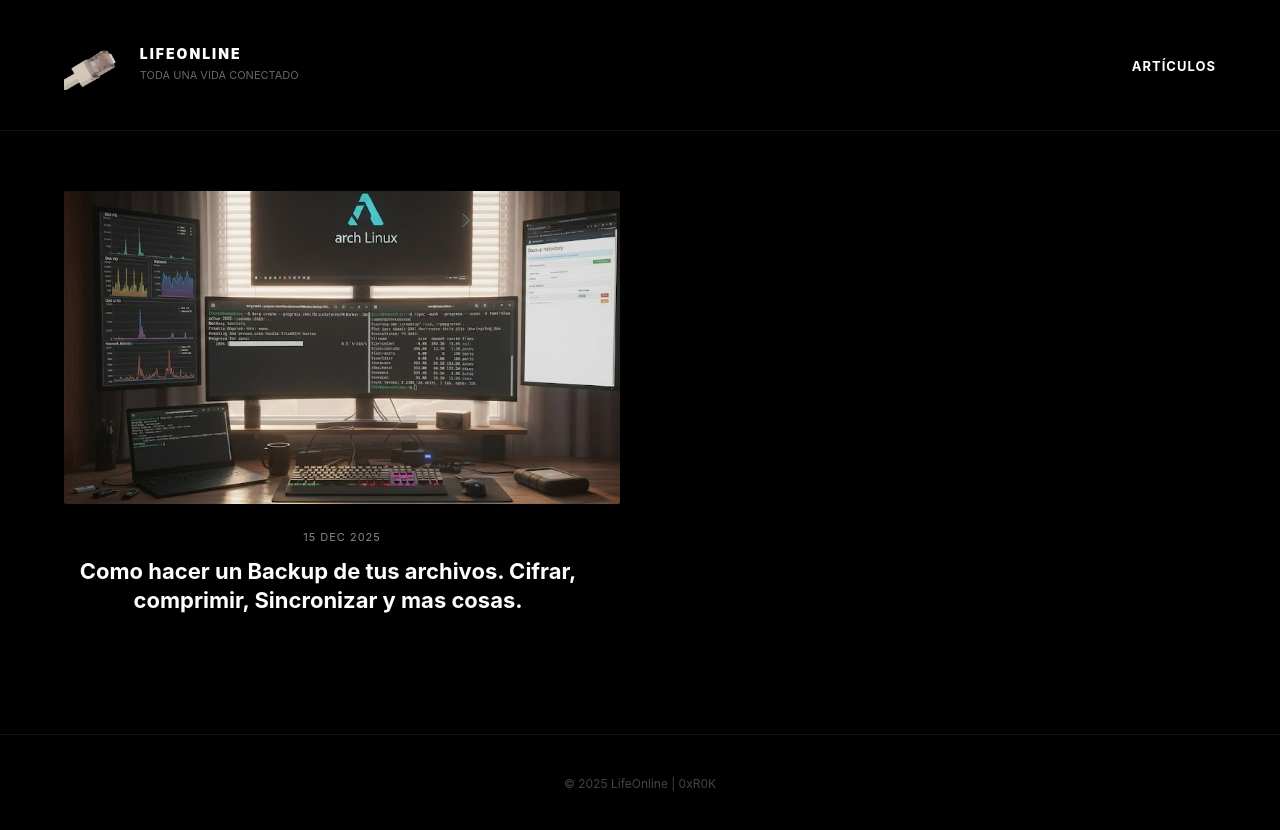
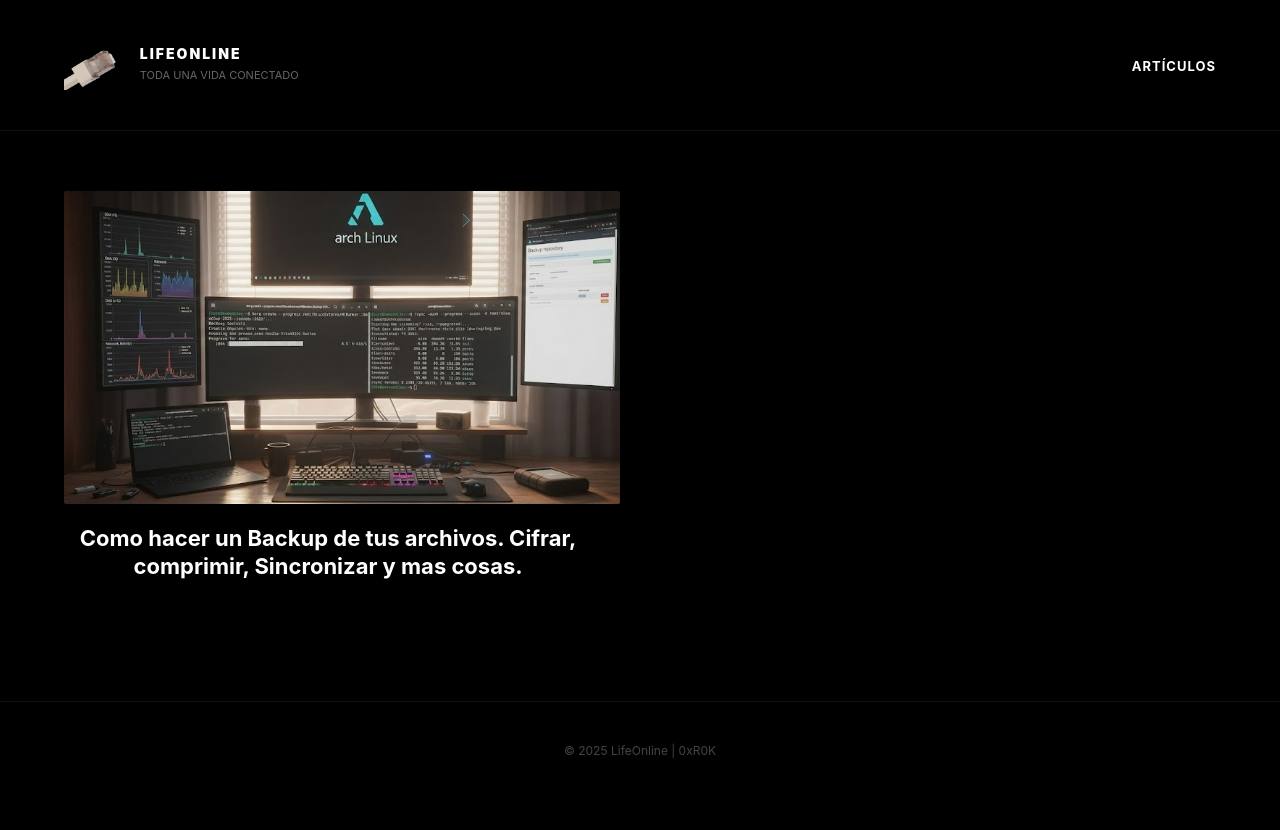
Before and after one commit to 0xR0K/0xR0K.github.io, a Jekyll site: the page built from index.md, in a window 1280 px wide. Shown: the top 830 px of the page. Built offline with Jekyll 4.4.1, drawn with Linux system fonts in a browser that asks for light colours.

Commit message:
Actualizaciones varias

```diff
--- a/_layouts/home.html
+++ b/_layouts/home.html
@@ -37,10 +37,7 @@
             <div class="post-image-container">
               <img src="{{ '/assets/images/' | append: articulo.slug | append: '/portada.png' | relative_url }}"
                    alt="{{ articulo.title }}"
-                   onerror="this.style.display='none';"> </div>
-
-            <div class="post-date">
-              {{ articulo.date | date: "%d %b %Y" }}
+                   onerror="this.style.display='none';">
             </div>
 
             <h2 class="post-title">{{ articulo.title }}</h2>
--- a/assets/style.css
+++ b/assets/style.css
@@ -1,4 +1,4 @@
-/* LIFEoNLINE */
+/* RESET BÁSICO */
 * {
   box-sizing: border-box;
   margin: 0;
@@ -6,7 +6,7 @@
 }
 
 body {
-  background-color: #000000; /* NEGRO */
+  background-color: #000000; /* NEGRO PURO */
   color: #ffffff;            /* BLANCO */
   font-family: -apple-system, BlinkMacSystemFont, "Segoe UI", Roboto, Helvetica, Arial, sans-serif;
   line-height: 1.5;
@@ -29,7 +29,7 @@ header {
   align-items: center;
   justify-content: space-between;
   margin-bottom: 60px;
-  border-bottom: 1px solid #111;
+  border-bottom: 1px solid #111; /* Línea sutil separadora */
 }
 
 .branding-container {
@@ -38,8 +38,9 @@ header {
   gap: 20px;
 }
 
+/* ESTILO DEL LOGO */
 .site-logo img {
-  height: 50px;
+  height: 50px; /* Ajusta este valor según el tamaño de tu PNG */
   width: auto;
   display: block;
 }
@@ -54,7 +55,7 @@ header {
 
 .site-identity p {
   font-size: 11px;
-  color: #666;
+  color: #666; /* Subtítulo gris oscuro */
   text-transform: uppercase;
   margin-top: 4px;
 }
@@ -83,14 +84,14 @@ nav a {
 
 .posts-grid {
   display: grid;
-  grid-template-columns: repeat(2, 1fr);
+  grid-template-columns: repeat(2, 1fr); /* 2 Columnas */
   column-gap: 40px;
   row-gap: 80px;
 }
 
 @media (max-width: 768px) {
   .posts-grid {
-    grid-template-columns: 1fr;
+    grid-template-columns: 1fr; /* 1 Columna en móvil */
   }
   header {
     flex-direction: column;
@@ -112,8 +113,8 @@ nav a {
   aspect-ratio: 16 / 9;
   overflow: hidden;
   background-color: #111;
-  margin-bottom: 25px;
-  border-radius: 2px;
+  margin-bottom: 20px;
+  border-radius: 2px; /* Borde muy sutil */
 }
 
 .post-image-container img {
@@ -124,23 +125,17 @@ nav a {
 }
 
 .post-card:hover .post-image-container img {
-  transform: scale(1.02);
+  transform: scale(1.02); /* Zoom muy suave al pasar el ratón */
 }
 
-.post-date {
-  font-size: 11px;
-  color: #888;
-  margin-bottom: 12px;
-  text-transform: uppercase;
-  letter-spacing: 1px;
-}
-
+/* Estilo del título ajustado (ya no tiene fecha encima) */
 .post-title {
   font-size: 22px;
   font-weight: 700;
   color: #ffffff;
   line-height: 1.3;
   max-width: 95%;
+  margin-top: 5px; /* Pequeña separación extra con la foto */
 }
 
 /* FOOTER */
```
